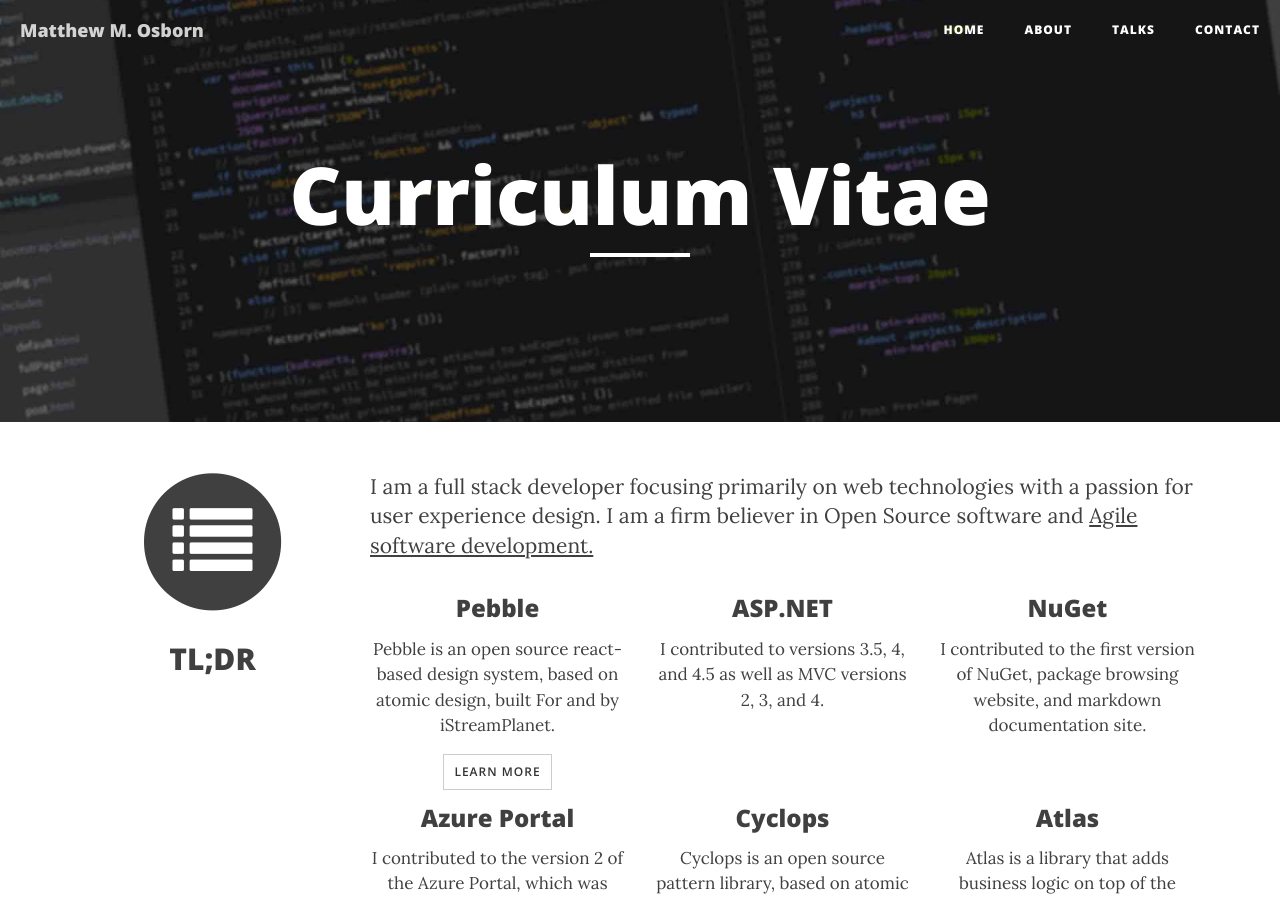
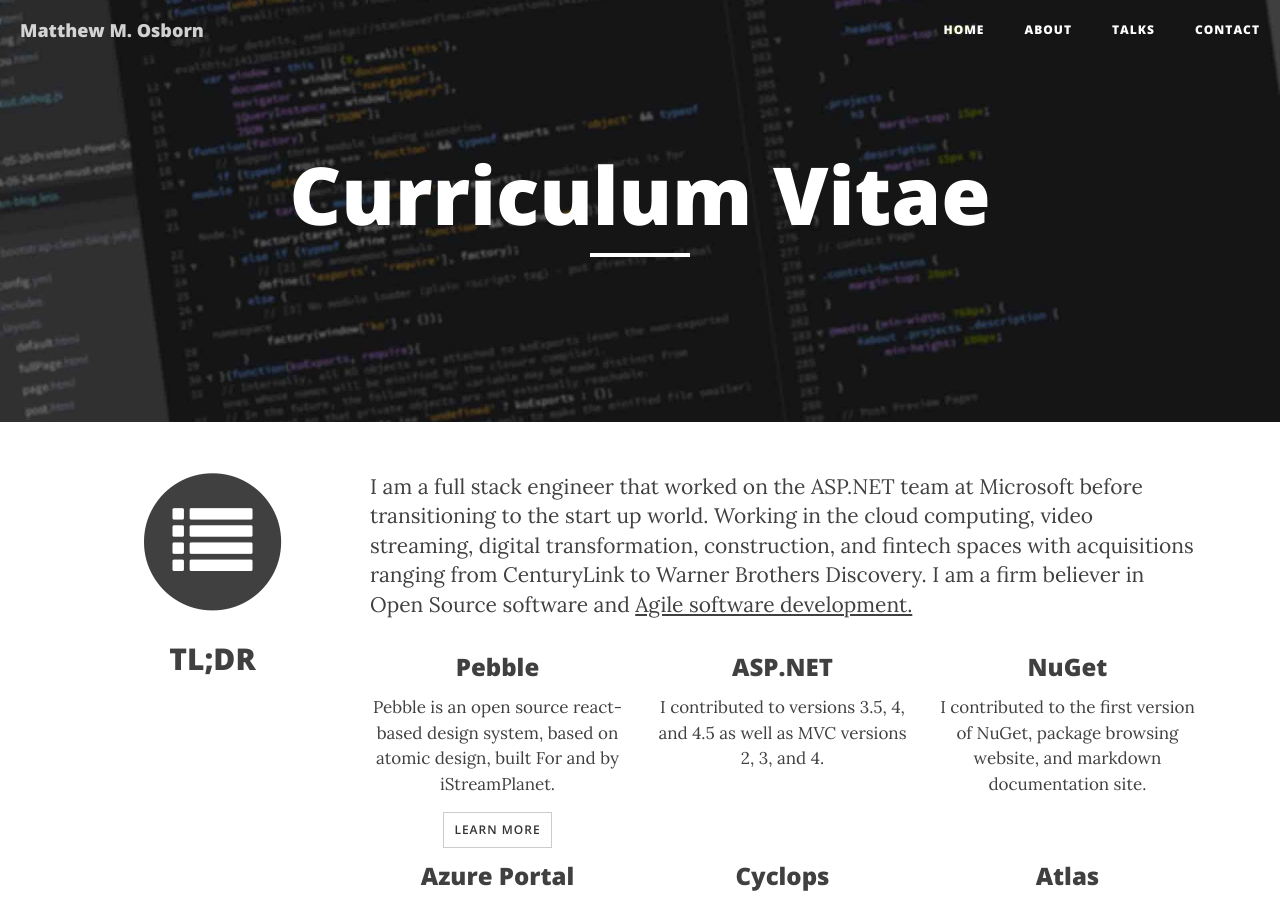
Before and after one commit to osbornm/osbornm.github.io, a Jekyll site: the page built from cv.html, in a window 1280 px wide and 900 px high. Built offline with Jekyll 4.4.1, drawn with Linux system fonts in a browser that asks for light colours; nearby versions of some CDN libraries.

Commit message:
chore: update lead on cv

```diff
--- a/cv.html
+++ b/cv.html
@@ -14,7 +14,9 @@
         <h2>TL;DR</h2>
     </div>
     <div class="col-md-9">
-        <p class="lead">I am a full stack developer focusing primarily on web technologies with a passion for user experience design. I am a firm believer in Open Source software and <a href="http://agilemanifesto.org/">Agile software development.</a></p>
+        <p class="lead">
+            I am a full stack engineer that worked on the ASP.NET team at Microsoft before transitioning to the start up world. Working in the cloud computing, video streaming, digital transformation, construction, and fintech spaces with acquisitions ranging from CenturyLink to Warner Brothers Discovery. I am a firm believer in Open Source software and <a href="http://agilemanifesto.org/">Agile software development.</a>
+        </p>
         <div class="row projects">
             <div class="col-sm-4  text-center">
                 <h3>Pebble</h3>
```
